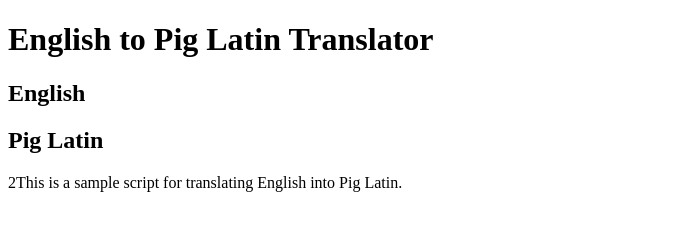
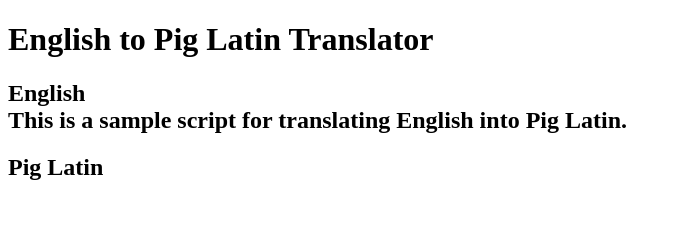
Before and after one commit to bomazani/eng2PigLatin, a plain HTML site: page index.html in a window 1280 px wide. Shown: the whole page, without its empty margins (0-681 px from the left). Drawn offline with Linux system fonts and the light colour scheme.

Commit message:
additional updates... don't recall what.

```diff
--- a/e2PigLat.js
+++ b/e2PigLat.js
@@ -1,8 +1,22 @@
+const eng = document.createElement("div");
 const english = "This is a sample script for translating English into Pig Latin."
-const englishWords=english.slice(" ");
-const x=2;
-document.write(x);
-console.log(x);
-console.log(english);
-console.log(englishWords);
-document.write(english);
+const englishWords=english.split([" "]);
+eng.textContent = english;
+document.getElementById("div1").appendChild(eng);
+for(i=0; i<englishWords.length; i++){
+    // console.log(englishWords.length);
+    // console.log(englishWords[i]);
+    // let englishLetters =(englishWords[i].split([""]));
+
+// ** Need to remove Captial letters for vowel recognition **
+    englishWords[i]=englishWords[i].toLowerCase();
+    // console.log(englishWords[i].charAt(0))
+    // console.log(englishLetters);
+    // console.log(englishLetters[0]);
+    if(englishWords[i].charAt(0)=="a"||englishWords[0]=="e"||englishWords[0]=="i"||englishWords[0]=="o"||englishWords[0]=="U"){
+// if(englishLetters[0]=="a"||englishLetters[0]=="e"||englishLetters[0]=="i"||englishLetters[0]=="o"||englishLetters[0]=="U"){
+    // console.log(englishLetters);
+    // console.log(englishLetters[0])
+    console.log(englishWords[i].search("o"));
+}
+}
--- a/index.html
+++ b/index.html
@@ -8,16 +8,20 @@
 </head>
 <h1>English to Pig Latin Translator</h1>
 <body>
-    <h2>English</h2>
-    <div1>
+    <h2>English
+        <div id="div1">
 
+        </div>
 
+    </h2>
 
-    </div1>
-    <h2>Pig Latin</h2>
-    <div2>
+    <h2>Pig Latin
+        <div id="div2">
 
-    </div2>
+        </div>
+
+    </h2>
+
 
 
 
```
